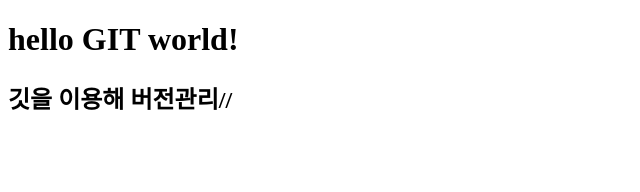
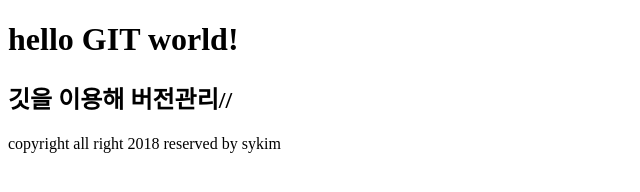
Before and after one commit to king-rabbit/git_study, a plain HTML site: page index.htm in a window 1280 px wide. Shown: the whole page, without its empty margins (0-640 px from the left). Drawn offline with Linux system fonts and the light colour scheme.

Commit message:
edit footer

```diff
--- a/index.htm
+++ b/index.htm
@@ -8,6 +8,11 @@
 <body>
     <h1>hello GIT world!</h1>
     <h2>깃을 이용해 버전관리//</h2>
+
+    <footer>
+        copyright all right 2018 reserved
+        by sykim
+    </footer>
 </body>
 
 
```
